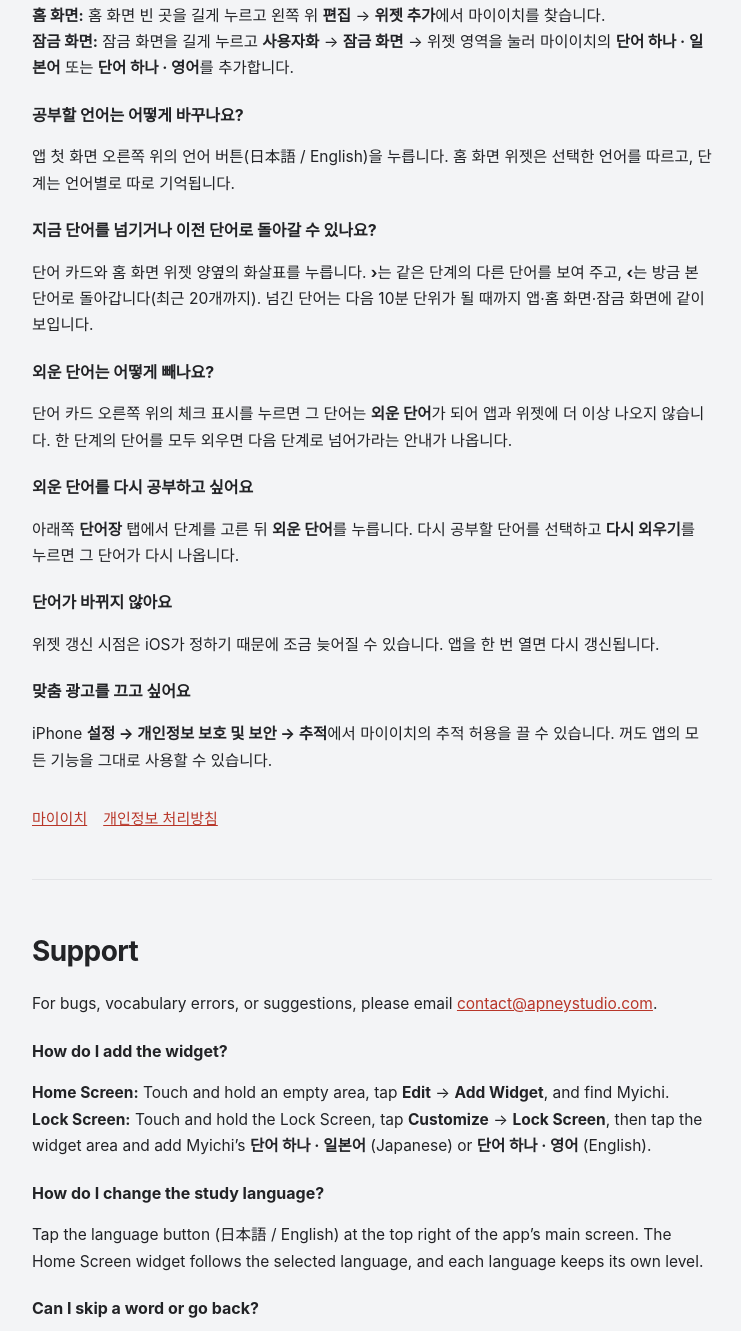
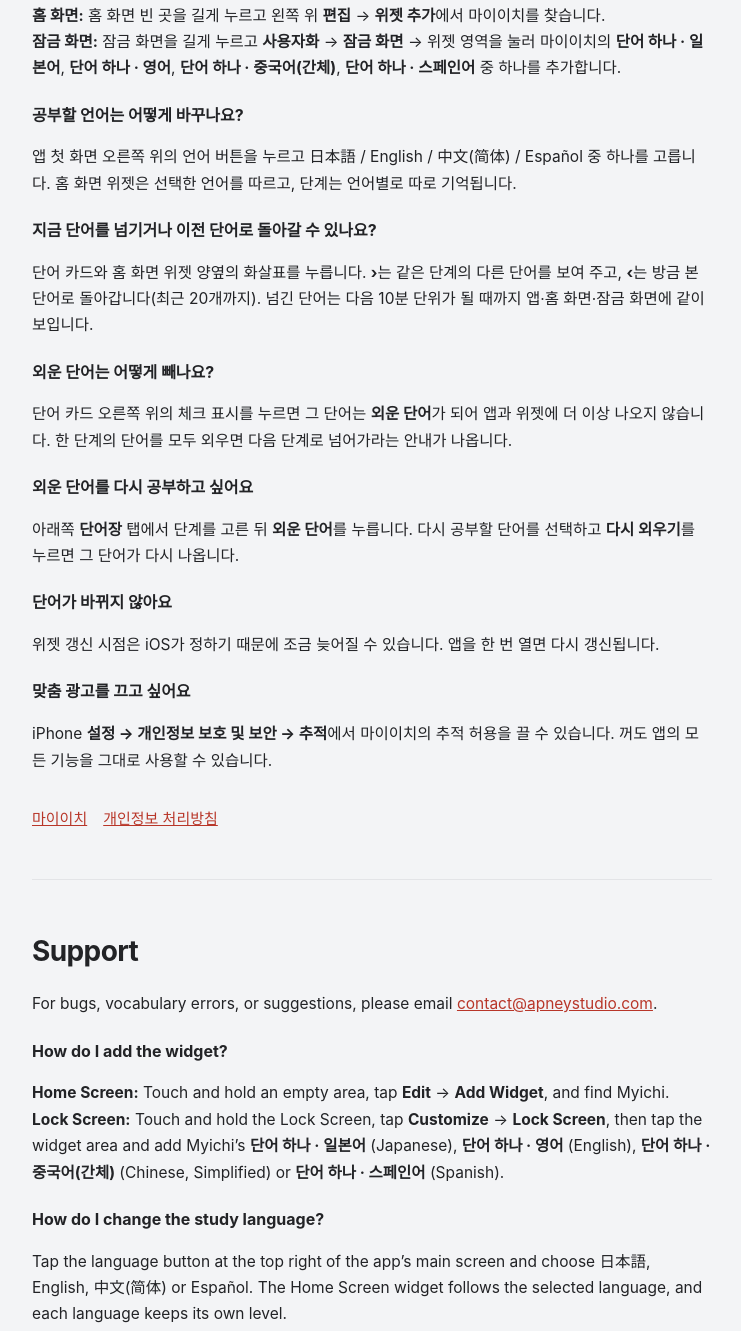
Before and after one commit to Daek-T/apneystudio, a plain HTML site: page myichi/support.html in a window 1280 px wide. Shown: the part 454-1785 px from the top of the page, without its empty margins (268-1009 px from the left). Drawn offline with Linux system fonts and the light colour scheme.

Commit message:
마이이치 1.3.0: 지원 언어에 중국어(간체)·스페인어 추가, 아이콘 교체

```diff
--- a/myichi/support.html
+++ b/myichi/support.html
@@ -16,9 +16,9 @@
 <h2>자주 묻는 질문</h2>
 <h3>위젯은 어떻게 추가하나요?</h3>
 <p><b>홈 화면:</b> 홈 화면 빈 곳을 길게 누르고 왼쪽 위 <b>편집</b> → <b>위젯 추가</b>에서 마이이치를 찾습니다.<br>
-<b>잠금 화면:</b> 잠금 화면을 길게 누르고 <b>사용자화</b> → <b>잠금 화면</b> → 위젯 영역을 눌러 마이이치의 <b>단어 하나 · 일본어</b> 또는 <b>단어 하나 · 영어</b>를 추가합니다.</p>
+<b>잠금 화면:</b> 잠금 화면을 길게 누르고 <b>사용자화</b> → <b>잠금 화면</b> → 위젯 영역을 눌러 마이이치의 <b>단어 하나 · 일본어</b>, <b>단어 하나 · 영어</b>, <b>단어 하나 · 중국어(간체)</b>, <b>단어 하나 · 스페인어</b> 중 하나를 추가합니다.</p>
 <h3>공부할 언어는 어떻게 바꾸나요?</h3>
-<p>앱 첫 화면 오른쪽 위의 언어 버튼(日本語 / English)을 누릅니다. 홈 화면 위젯은 선택한 언어를 따르고, 단계는 언어별로 따로 기억됩니다.</p>
+<p>앱 첫 화면 오른쪽 위의 언어 버튼을 누르고 日本語 / English / 中文(简体) / Español 중 하나를 고릅니다. 홈 화면 위젯은 선택한 언어를 따르고, 단계는 언어별로 따로 기억됩니다.</p>
 <h3>지금 단어를 넘기거나 이전 단어로 돌아갈 수 있나요?</h3>
 <p>단어 카드와 홈 화면 위젯 양옆의 화살표를 누릅니다. <b>›</b>는 같은 단계의 다른 단어를 보여 주고, <b>‹</b>는 방금 본 단어로 돌아갑니다(최근 20개까지). 넘긴 단어는 다음 10분 단위가 될 때까지 앱·홈 화면·잠금 화면에 같이 보입니다.</p>
 <h3>외운 단어는 어떻게 빼나요?</h3>
@@ -36,9 +36,9 @@
 <p>For bugs, vocabulary errors, or suggestions, please email <a href="mailto:contact@apneystudio.com">contact@apneystudio.com</a>.</p>
 <h3>How do I add the widget?</h3>
 <p><b>Home Screen:</b> Touch and hold an empty area, tap <b>Edit</b> → <b>Add Widget</b>, and find Myichi.<br>
-<b>Lock Screen:</b> Touch and hold the Lock Screen, tap <b>Customize</b> → <b>Lock Screen</b>, then tap the widget area and add Myichi’s <b>단어 하나 · 일본어</b> (Japanese) or <b>단어 하나 · 영어</b> (English).</p>
+<b>Lock Screen:</b> Touch and hold the Lock Screen, tap <b>Customize</b> → <b>Lock Screen</b>, then tap the widget area and add Myichi’s <b>단어 하나 · 일본어</b> (Japanese), <b>단어 하나 · 영어</b> (English), <b>단어 하나 · 중국어(간체)</b> (Chinese, Simplified) or <b>단어 하나 · 스페인어</b> (Spanish).</p>
 <h3>How do I change the study language?</h3>
-<p>Tap the language button (日本語 / English) at the top right of the app’s main screen. The Home Screen widget follows the selected language, and each language keeps its own level.</p>
+<p>Tap the language button at the top right of the app’s main screen and choose 日本語, English, 中文(简体) or Español. The Home Screen widget follows the selected language, and each language keeps its own level.</p>
 <h3>Can I skip a word or go back?</h3>
 <p>Tap the arrows on either side of the word card or the Home Screen widget. <b>›</b> shows another word from the same level, and <b>‹</b> goes back to words you just saw (up to the last 20). The word you move to stays on the app, Home Screen and Lock Screen until the next 10-minute slot.</p>
 <h3>How do I remove words I’ve learned?</h3>
```
Also changed, not shown: myichi/index.html (+2 -2 lines), myichi/icon.png.
